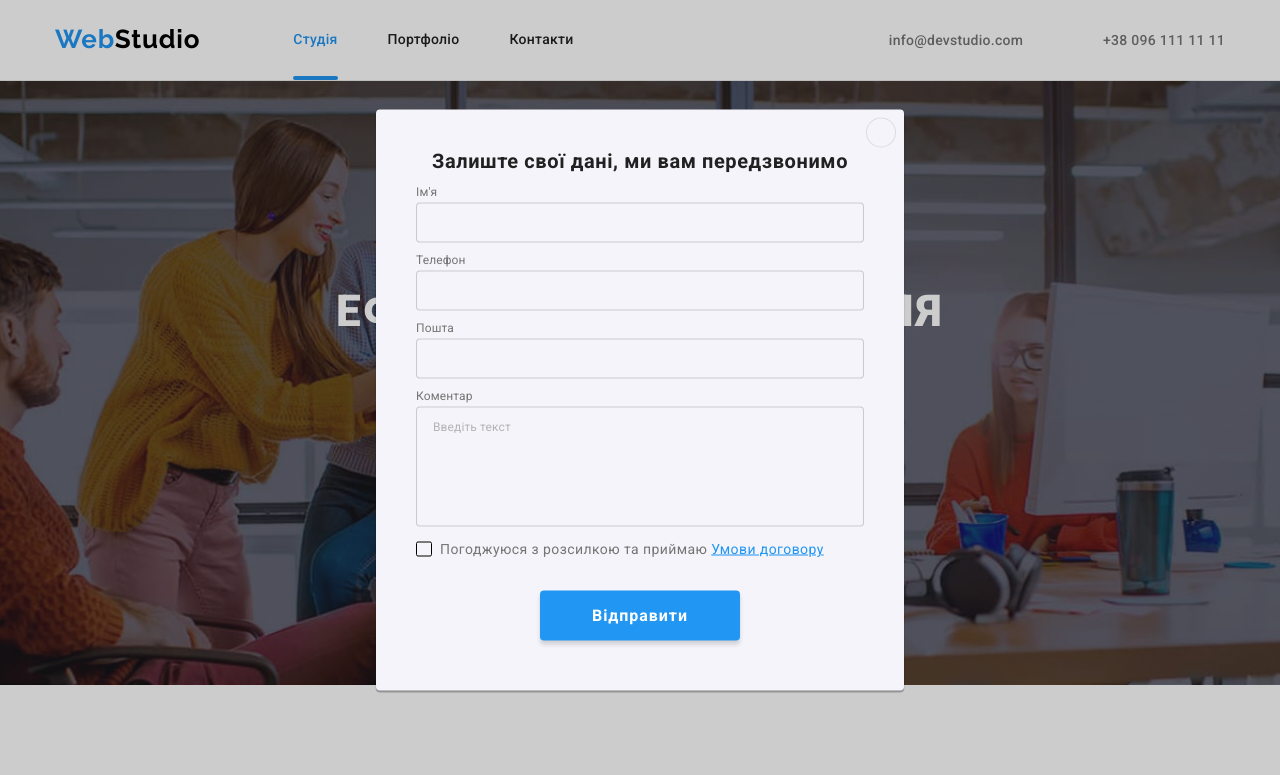
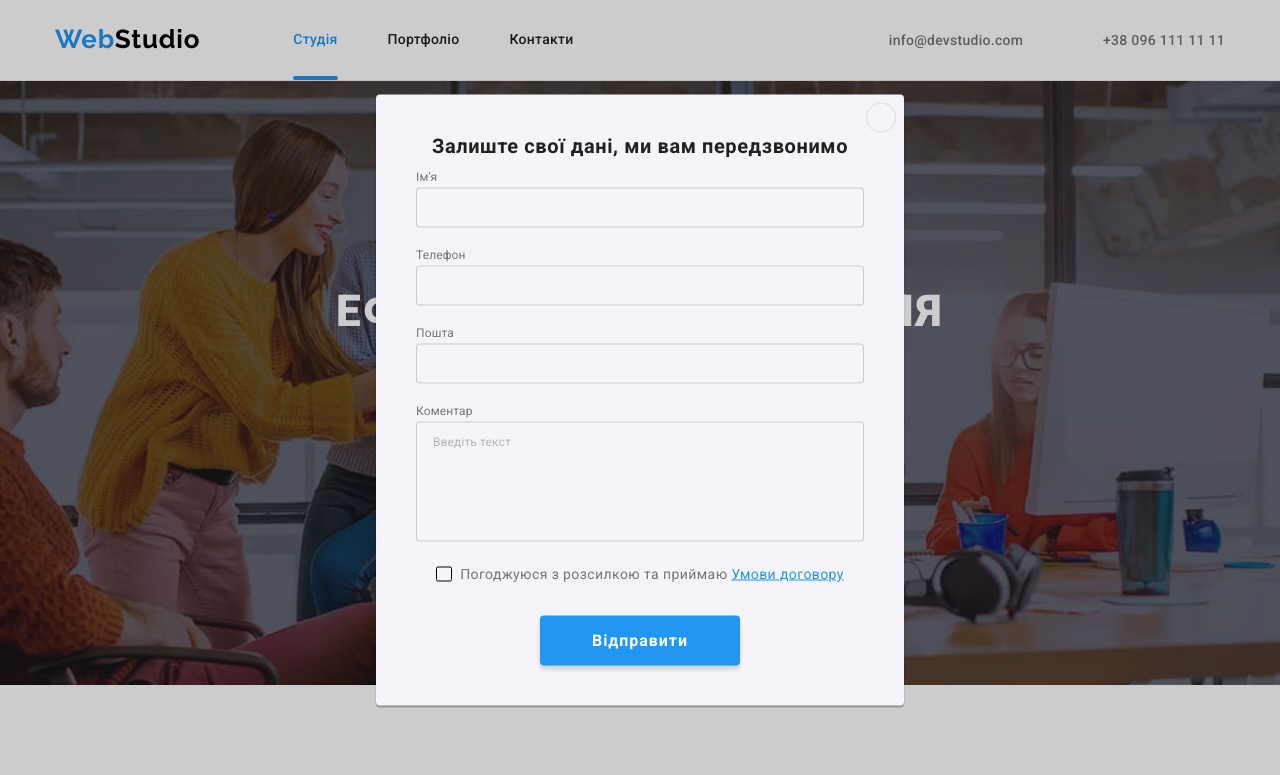
Before and after one commit to AnnaYuzkova/goit-markup-hw-06, a plain HTML site: page index.html in a window 1280 px wide. Both pictures are taken after a click on the button "Замовити послугу". Shown: the top 775 px of the page. Drawn offline with nearby package versions, Linux system fonts and the light colour scheme.

Commit message:
Внесення змін

```diff
--- a/css/styles.css
+++ b/css/styles.css
@@ -762,6 +762,7 @@ body {
   box-shadow: 0px 1px 3px rgba(0, 0, 0, 0.12), 0px 1px 1px rgba(0, 0, 0, 0.14),
     0px 2px 1px rgba(0, 0, 0, 0.2);
   border-radius: 4px;
+  padding: 40px;
 
   transform: translate(-50%, -50%) scale(1);
   transition: transform var(--transition-dur-and-funk);
@@ -798,21 +799,13 @@ body {
   text-align: center;
   letter-spacing: 0.03em;
   color: var(--primary-text-color);
-
-  padding-top: 40px;
   margin-bottom: 12px;
-}
-
-.contact-form {
-  width: 448px;
-  height: 342px;
-  margin: 0 auto;
 }
 
 .form-field {
   display: flex;
   flex-direction: column;
-  margin-bottom: 10px;
+  margin-bottom: 20px;
 }
 
 .contact-form-input {
@@ -880,6 +873,7 @@ body {
 .form-check-field {
   display: flex;
   align-items: center;
+  justify-content: center;
   margin-bottom: 30px;
 }
 
@@ -914,12 +908,11 @@ body {
 }
 
 .form-own-checkbox {
-  width: 16px;
-  height: 15px;
   border: 1px solid #000000;
   border-radius: 2px;
   cursor: pointer;
   margin-right: 8px;
+
 }
 
 .form-own-checkbox-icon {
```
